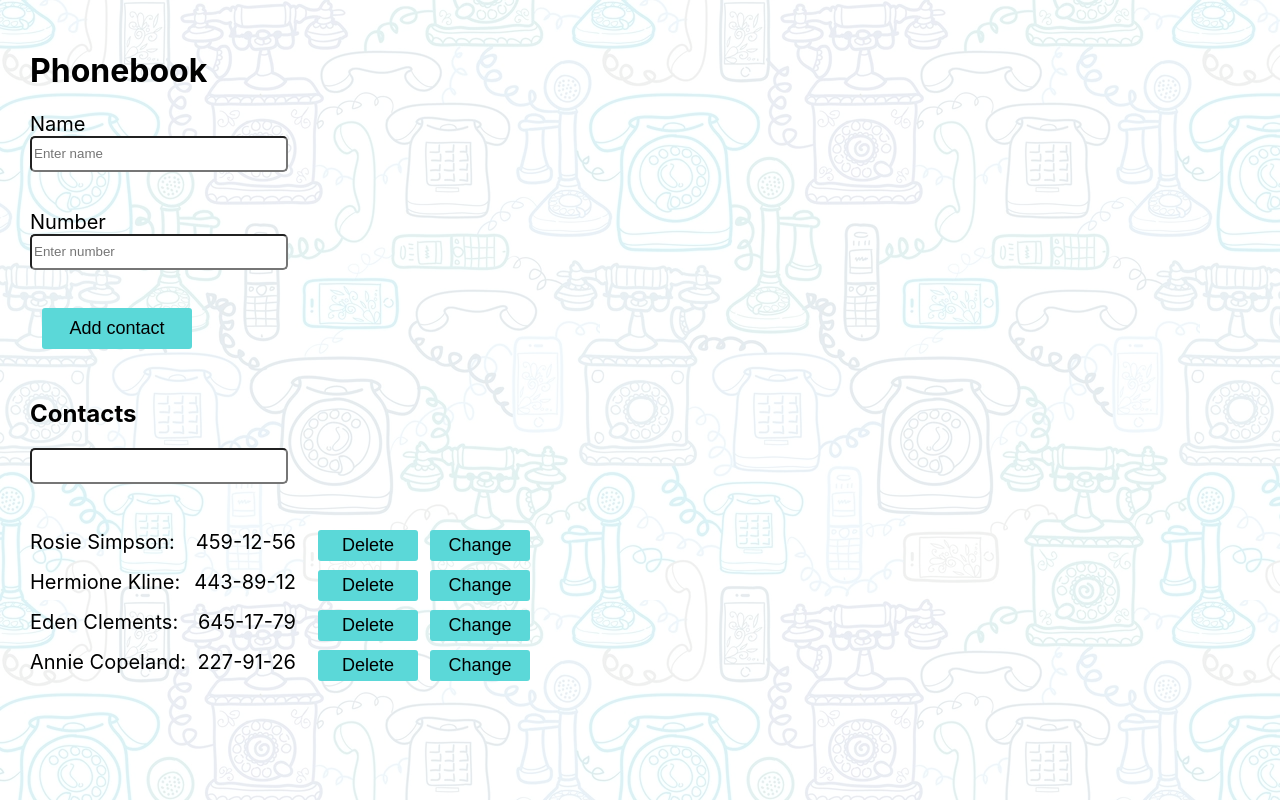
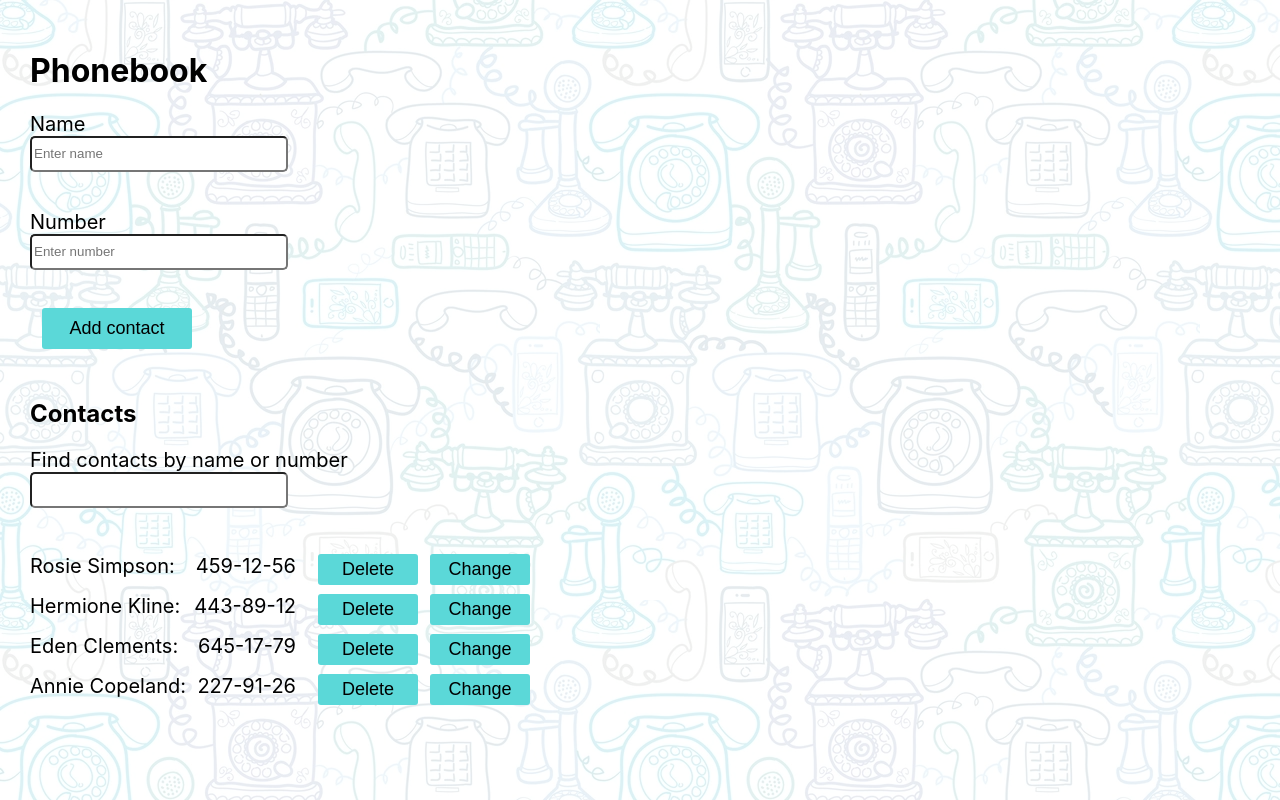
Before and after one commit to PiekharievaK/goit-react-hw-02-phonebook, a React (Create React App) app: page / in a window 1280 px wide. Built offline with nearby package versions, Linux system fonts and the light colour scheme.

Commit message:
Добавляет лейбл к полю поиска

```diff
--- a/src/components/ContactsFilter/ContactsFilter.js
+++ b/src/components/ContactsFilter/ContactsFilter.js
@@ -2,6 +2,8 @@ import PropTypes from 'prop-types';
 import s from './ContactsFilter.module.css';
 function Filter({ value, changeFilter }) {
   return (
+    <label className={s.label}>
+      <span>Find contacts by name or number</span>
       <input
         type="text"
         name="findField"
@@ -9,6 +11,7 @@ function Filter({ value, changeFilter }) {
         value={value}
         onChange={changeFilter}
       />
+    </label>
   );
 }
 
--- a/src/components/ContactsFilter/ContactsFilter.module.css
+++ b/src/components/ContactsFilter/ContactsFilter.module.css
@@ -5,3 +5,10 @@
 
   width: 250px;
 }
+.label{
+    display: flex;
+    flex-direction: column;
+    font-size: 20px;
+    margin-bottom: 8px;
+
+}
```
Lines whose indentation alone changed are shown as unchanged.
